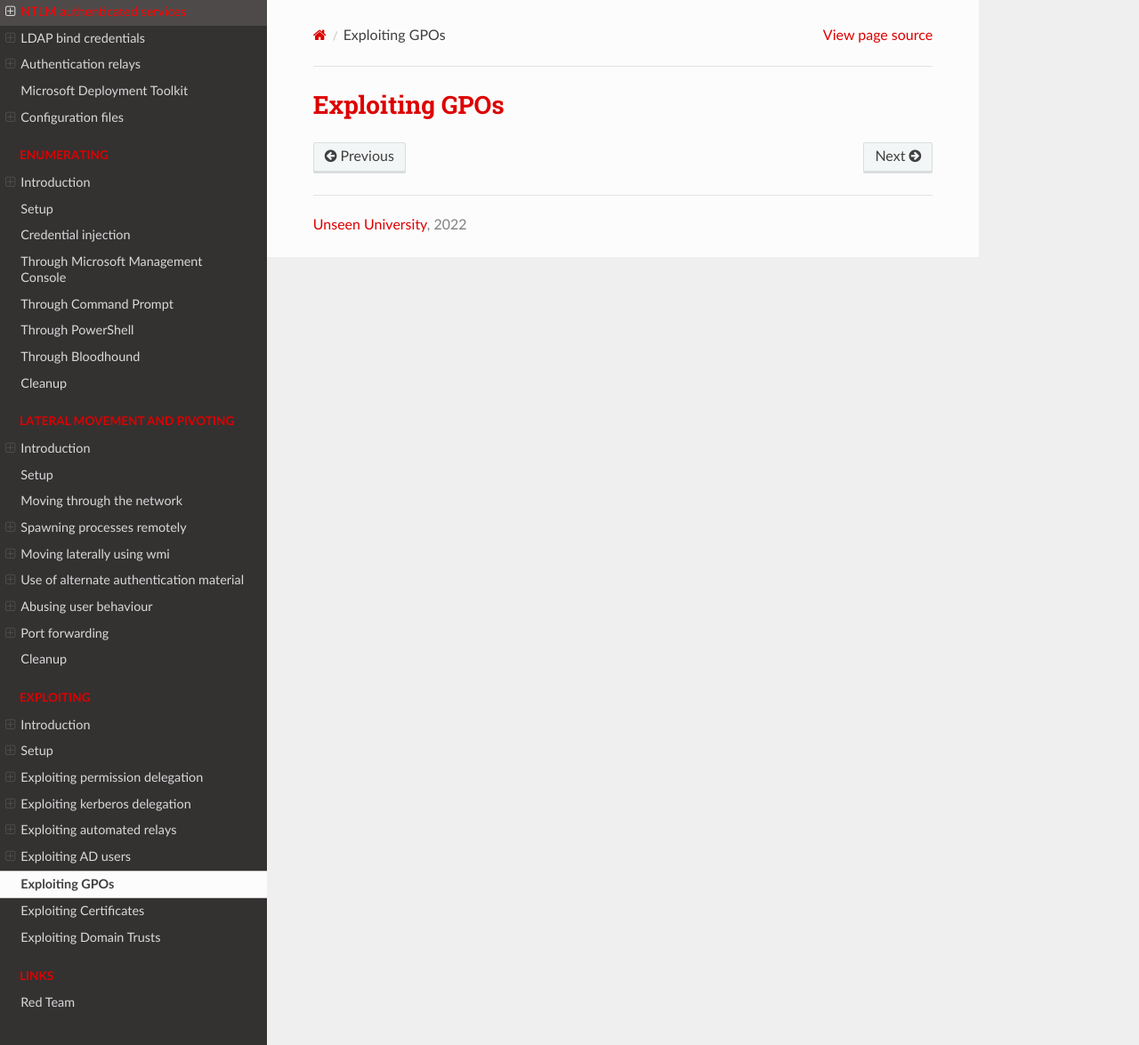
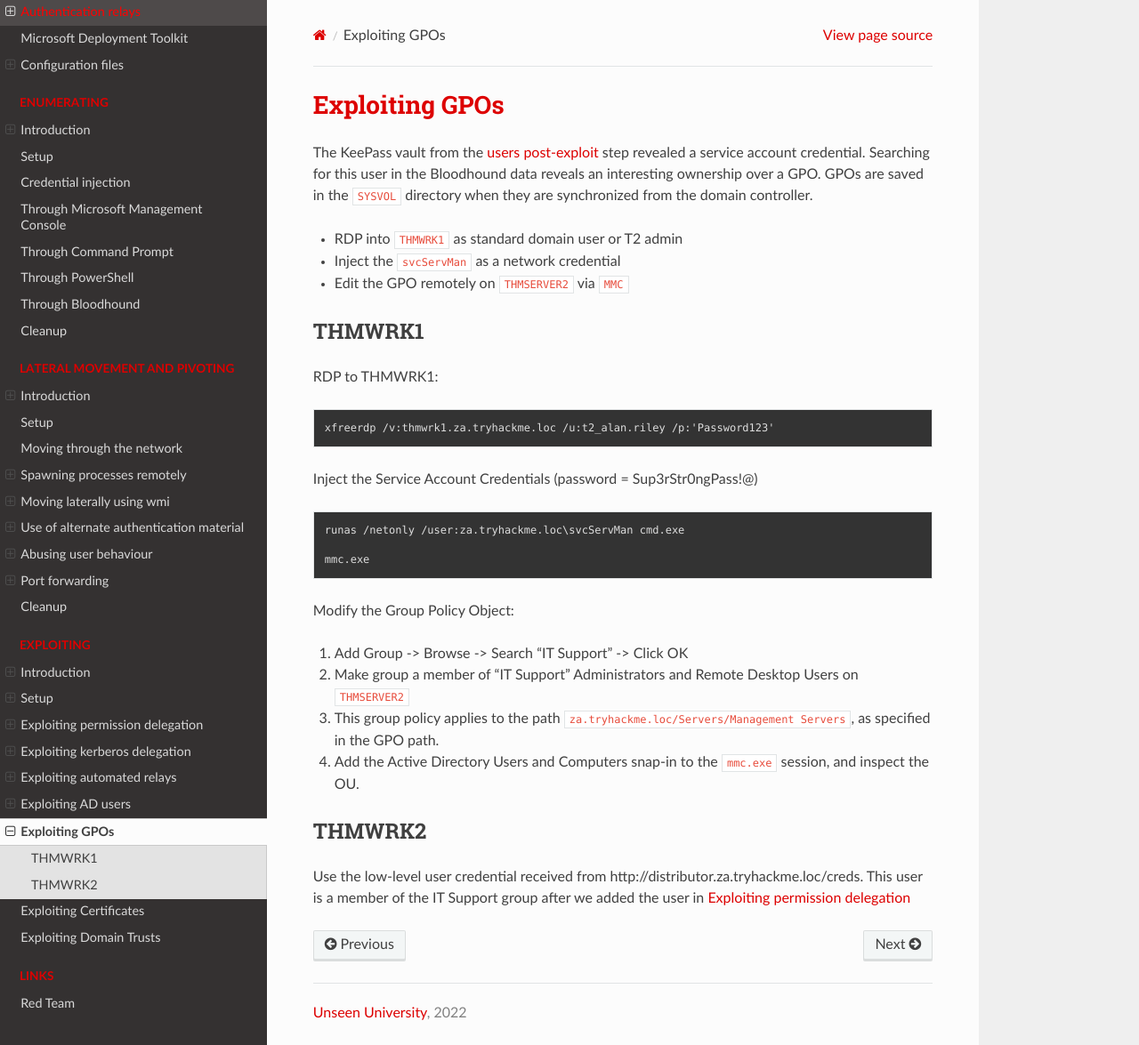
Before and after one commit to tymyrddin/red-ad, a Sphinx documentation site: the page built from source/docs/exploit/gpos.md, in a window 1280 px wide and 1175 px high. Shown: the whole window at 89% size. Built offline with Sphinx 7.4.7 and the Read the Docs theme 2.0.0, drawn with Linux system fonts in a browser that asks for light colours.

```diff
--- a/source/docs/exploit/gpos.md
+++ b/source/docs/exploit/gpos.md
@@ -1 +1,33 @@
 # Exploiting GPOs
+
+The KeePass vault from the [users post-exploit](users.md) step revealed a service account credential.
+Searching for this user in the Bloodhound data reveals an interesting ownership over a GPO. GPOs are saved in
+the `SYSVOL` directory when they are synchronized from the domain controller.
+
+* RDP into `THMWRK1` as standard domain user or T2 admin
+* Inject the `svcServMan` as a network credential
+* Edit the GPO remotely on `THMSERVER2` via `MMC`
+
+## THMWRK1
+
+RDP to THMWRK1:
+
+    xfreerdp /v:thmwrk1.za.tryhackme.loc /u:t2_alan.riley /p:'Password123'
+
+Inject the Service Account Credentials (password = Sup3rStr0ngPass!@)
+
+    runas /netonly /user:za.tryhackme.loc\svcServMan cmd.exe
+
+    mmc.exe
+
+Modify the Group Policy Object:
+
+1. Add Group -> Browse -> Search "IT Support" -> Click OK
+2. Make group a member of "IT Support" Administrators and Remote Desktop Users on `THMSERVER2`
+3. This group policy applies to the path `za.tryhackme.loc/Servers/Management Servers`, as specified in the GPO path.
+4. Add the Active Directory Users and Computers snap-in to the `mmc.exe` session, and inspect the OU.
+
+## THMWRK2
+
+Use the low-level user credential received from http://distributor.za.tryhackme.loc/creds. This user is a member
+of the IT Support group after we added the user in [Exploiting permission delegation](permissions.md)
```
Also changed, not shown: source/docs/exploit/permissions.md (+1 -1 lines).
